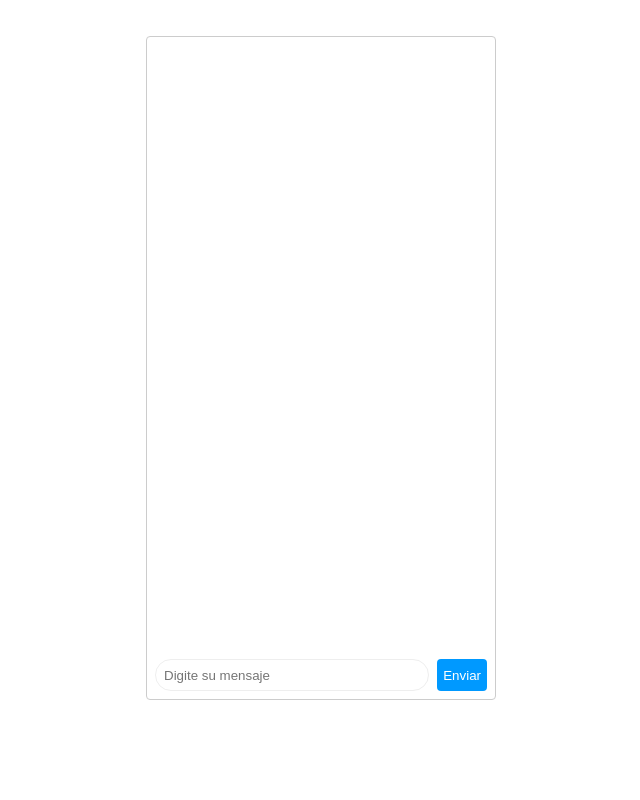
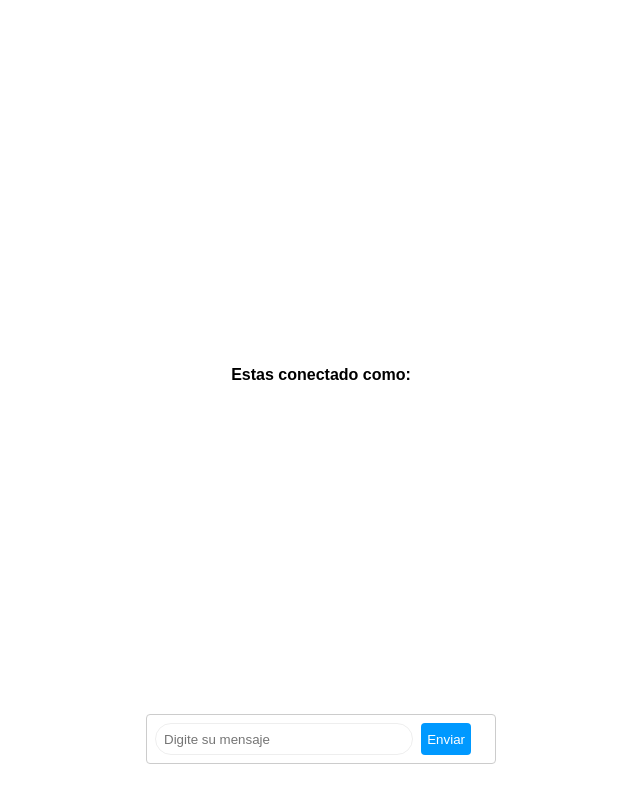
Before and after one commit to carlos-alejandro98/real-time-chat, a website: page client/index.html in a window 1280 px wide. Shown: the whole page, without its empty margins (319-959 px from the left). Drawn offline with Linux system fonts and the light colour scheme.

Commit message:
Nombre de usuario

```diff
--- a/client/index.html
+++ b/client/index.html
@@ -20,7 +20,7 @@
             display: grid;
             place-items: center;
             height: 100vh;
-            padding: 36px 36px 100px 36px;
+            padding: 36px;
             grid-template-rows: 1fr;
         }
 
@@ -60,7 +60,7 @@
             display: flex;
             height: 48px;
             left: 0;
-            padding: 4px;
+            padding: 4px 20px 4px 4px;
             position: absolute;
             right: 0;
         }
@@ -92,6 +92,11 @@
 </head>
 
 <body>
+
+    <section>
+        <h4>Estas conectado como: <strong id="userName"></strong></h4>
+    </section>
+
     <section id="chat">
         <ul id="messages"></ul>
         <form id="form">
@@ -103,10 +108,14 @@
     <script type="module">
         import { io } from "https://cdn.socket.io/4.3.2/socket.io.esm.min.js";
 
+        const form = document.querySelector('#form');
+        const inputMessage = document.querySelector('#inputMessage');
+        const messages = document.querySelector('#messages');
+        const userNameElement = document.querySelector('#userName');
 
         let userName = prompt("Please enter your name");
         localStorage.setItem('userName', userName);
-
+        userNameElement.innerHTML = userName;
 
         const socket = io({
             auth: {
@@ -114,10 +123,6 @@
                 serverOffset: 0
             }
         });
-
-        const form = document.querySelector('#form');
-        const inputMessage = document.querySelector('#inputMessage');
-        const messages = document.querySelector('#messages');
 
         socket.on('chat message', (msg, serverOffset, userName) => {
             const item = `
```
